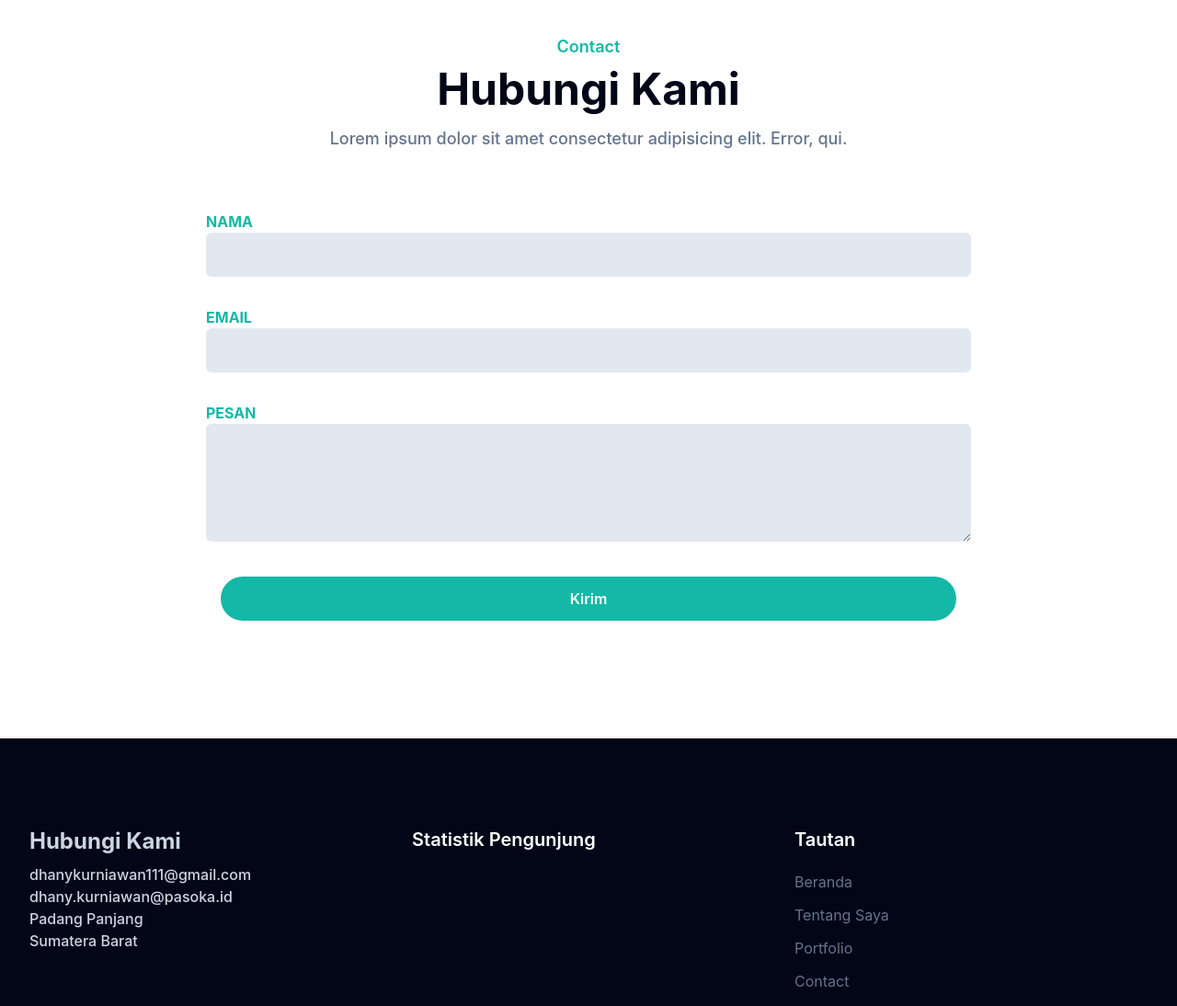
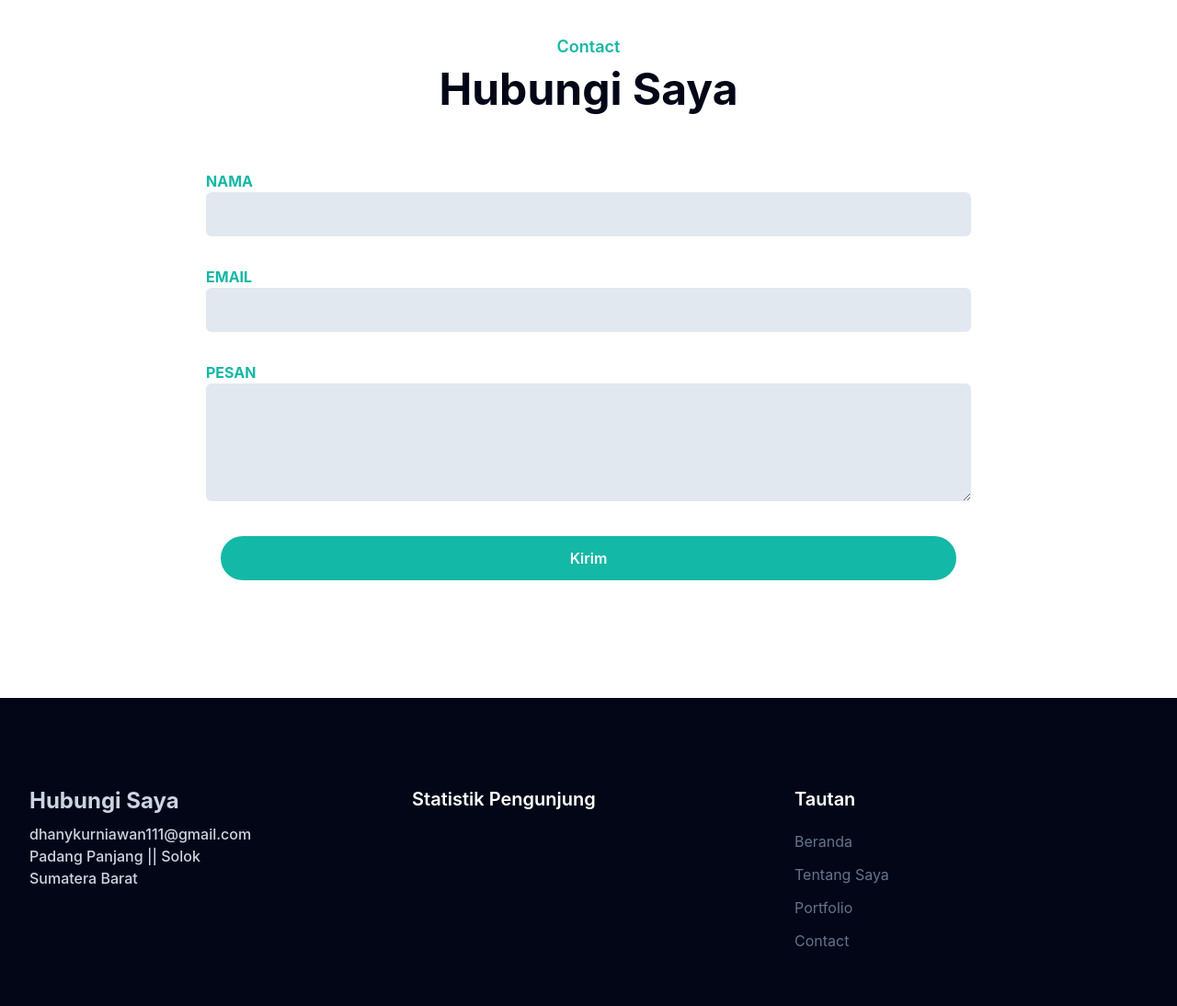
Before and after one commit to dhanykurniawan/portfolio, a website: page index.html in a window 1280 px wide. Shown: the part 3060-4154 px from the top of the page at 92% size. Drawn offline with Linux system fonts and the light colour scheme.

Commit message:
Update index.html

```diff
--- a/index.html
+++ b/index.html
@@ -619,12 +619,12 @@
             <h2
               class="font-bold text-dark text-3xl mb-4 sm:text-4xl lg:text-5xl"
             >
-              Hubungi Kami
+              Hubungi Saya
             </h2>
-            <p class="font-medium text-md text-secondary md:text-lg">
+<!--             <p class="font-medium text-md text-secondary md:text-lg">
               Lorem ipsum dolor sit amet consectetur adipisicing elit. Error,
               qui.
-            </p>
+            </p> -->
           </div>
         </div>
 
@@ -691,10 +691,10 @@
         <div class="flex flex-wrap">
           <div class="w-full px-4 mb-12 text-slate-300 font-medium md:w-1/3">
             <!-- <h2 class="font-bold text-4xl text-white mb-5">WPU</h2> -->
-            <h3 class="font-bold text-2xl mb-2">Hubungi Kami</h3>
+            <h3 class="font-bold text-2xl mb-2">Hubungi Saya</h3>
             <p>dhanykurniawan111@gmail.com</p>
-            <p>dhany.kurniawan@pasoka.id</p>
-            <p>Padang Panjang</p>
+<!--             <p>dhany.kurniawan@pasoka.id</p> -->
+            <p>Padang Panjang || Solok</p>
             <p>Sumatera Barat</p>
           </div>
           <div class="w-full px-4 mb-12 md:w-1/3">
```
